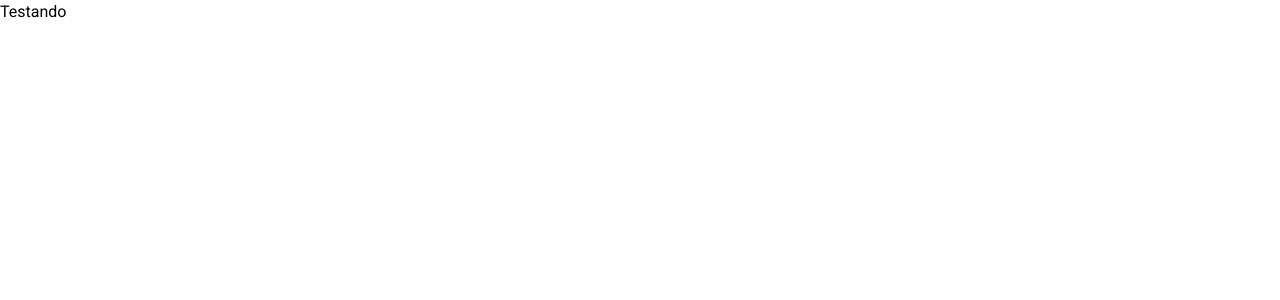
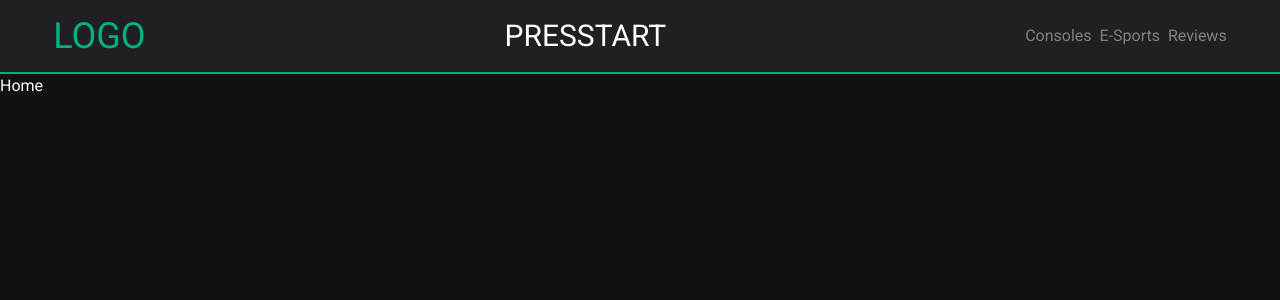
Before and after one commit to bernardo-caetano/blog-news, a Next.js app: page / in a window 1280 px wide. Shown: the top 300 px of the page. Built offline with nearby package versions, Linux system fonts and the light colour scheme.

Commit message:
header done

```diff
--- a/src/app/layout.tsx
+++ b/src/app/layout.tsx
@@ -1,3 +1,4 @@
+import { Header } from '@/components/Header'
 import './globals.css'
 import { Roboto } from 'next/font/google'
 
@@ -19,7 +20,10 @@ export default function RootLayout({
 }) {
   return (
     <html lang="pt-br">
-      <body className={roboto.className}>{children}</body>
+      <body className={`${roboto.className} bg-gray-800 text-white`}>
+        <Header />
+        {children}
+      </body>
     </html>
   )
 }
--- a/src/app/page.tsx
+++ b/src/app/page.tsx
@@ -1,3 +1,7 @@
 export default function Home() {
-  return <h1>Testando</h1>
+  return (
+    <>
+      <h1>Home</h1>
+    </>
+  )
 }
--- /dev/null
+++ b/src/components/Header.tsx
@@ -0,0 +1,34 @@
+import Link from 'next/link'
+
+export function Header() {
+  return (
+    <div className="w-full bg-gray-500 flex justify-center items-center py-4 border-b-2 border-green-400 sticky top-0">
+      <div className="w-11/12 flex justify-between items-center">
+        <span className="text-4xl text-green-400">LOGO</span>
+
+        <h1 className="text-3xl">PRESSTART</h1>
+
+        <nav className="flex gap-2">
+          <Link
+            className="brightness-50 hover:brightness-100 transition tablet:brightness-100"
+            href="/"
+          >
+            Consoles
+          </Link>
+          <Link
+            className="brightness-50 hover:brightness-100 transition tablet:brightness-100"
+            href="/"
+          >
+            E-Sports
+          </Link>
+          <Link
+            className="brightness-50 hover:brightness-100 transition tablet:brightness-100"
+            href="/"
+          >
+            Reviews
+          </Link>
+        </nav>
+      </div>
+    </div>
+  )
+}
--- a/tailwind.config.js
+++ b/tailwind.config.js
@@ -6,13 +6,27 @@ module.exports = {
     './src/app/**/*.{js,ts,jsx,tsx,mdx}',
   ],
   theme: {
-    extend: {
-      backgroundImage: {
-        'gradient-radial': 'radial-gradient(var(--tw-gradient-stops))',
-        'gradient-conic':
-          'conic-gradient(from 180deg at 50% 50%, var(--tw-gradient-stops))',
+    colors: {
+      white: '#FFFFFF',
+      gray: {
+        500: '#202024',
+        800: '#111114',
+      },
+      green: {
+        400: '#00B37E',
       },
     },
+    screens: {
+      mobile: { max: '768px' },
+      tablet: { max: '915px' },
+      'sm-desk': { max: '1024px' },
+      'md-desk': { max: '1320px' },
+      'lg-desk': '1320px', // min-width: 1320px
+    },
+    fontFamily: {
+      roboto: ['Roboto', 'sans-serif'],
+    },
+    extend: {},
   },
   plugins: [],
 }
```
